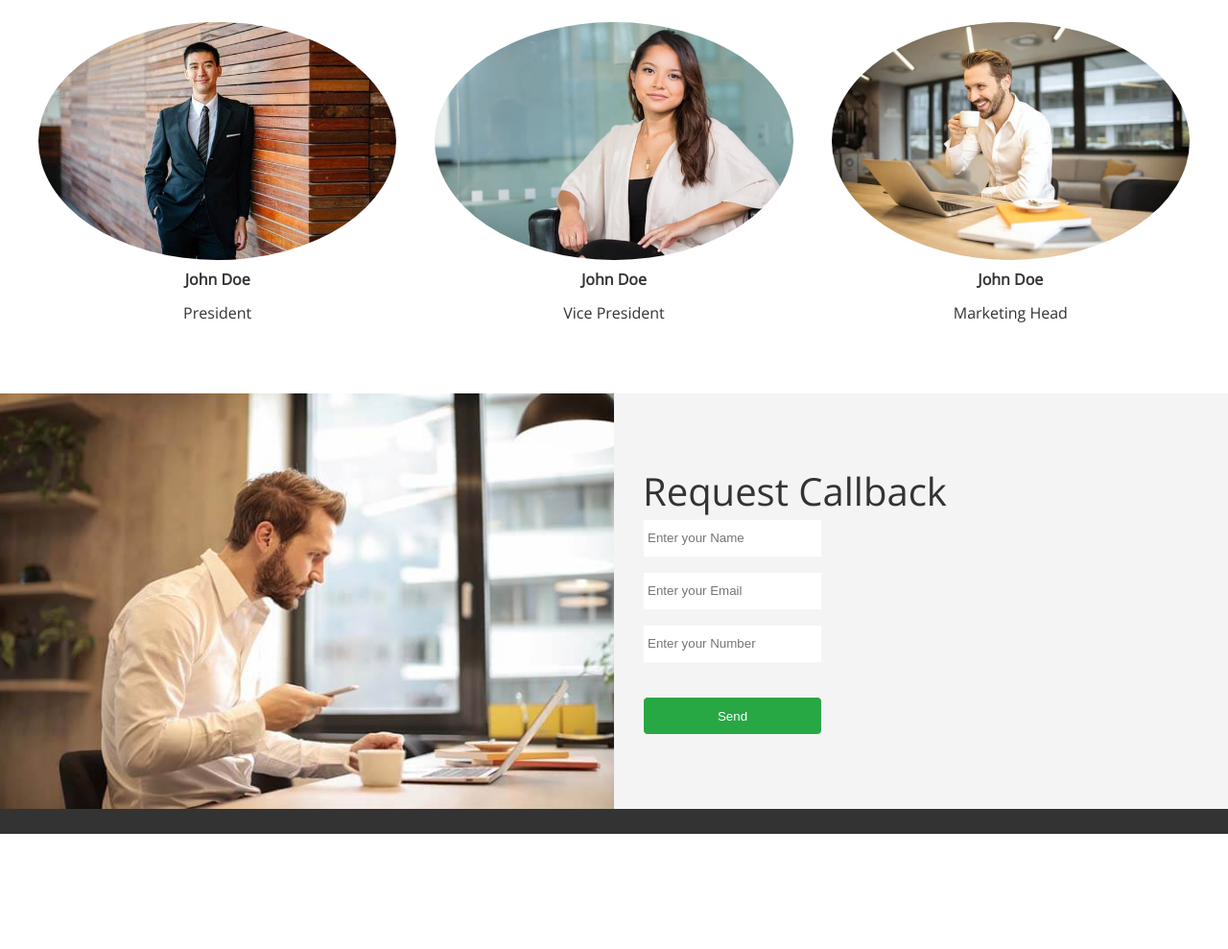
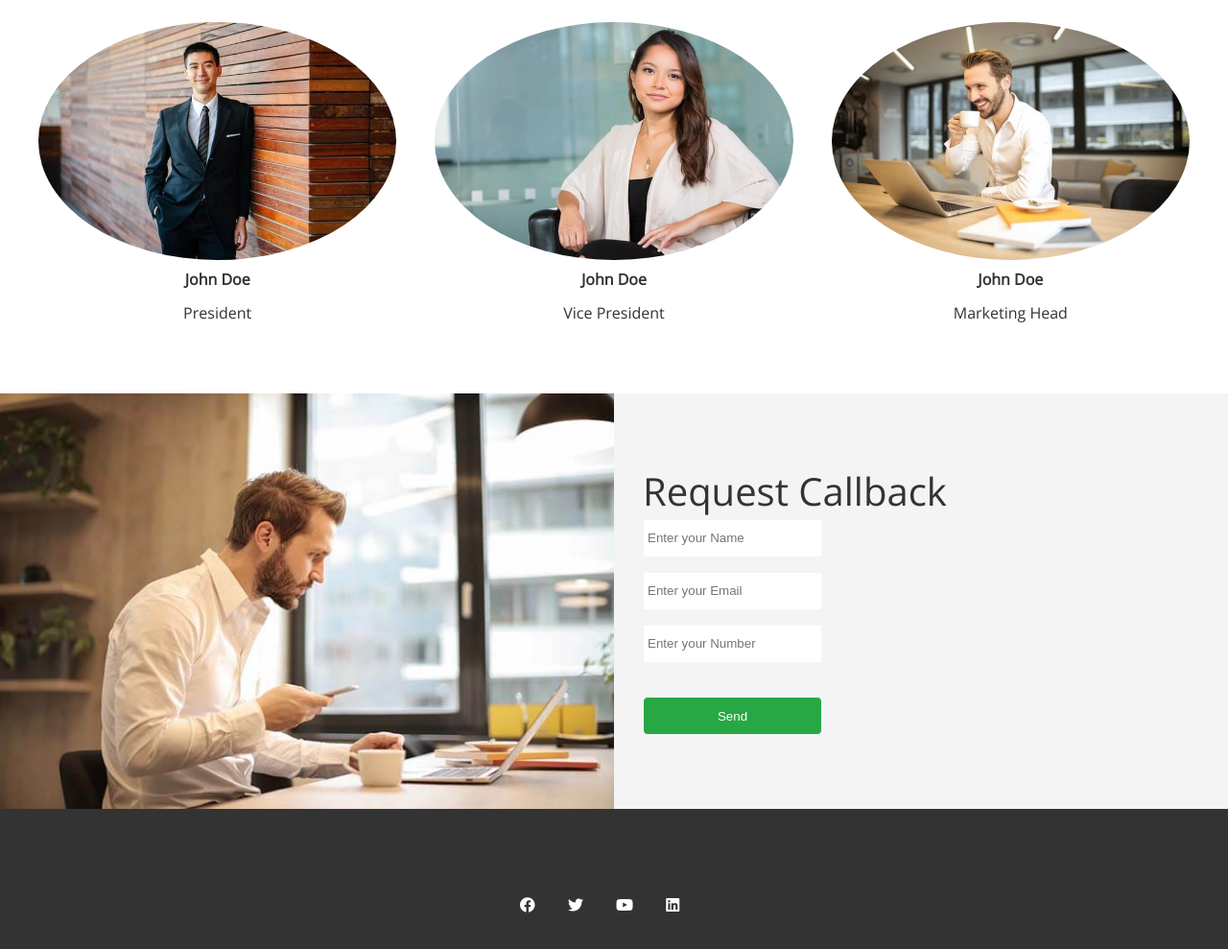
Before and after one commit to maaneesh/Edgeledger-codealong, a plain HTML site: page index.html in a window 1280 px wide. Shown: the part 2944-3933 px from the top of the page at 96% size. Before the commit the page ends 3813 px from the top, so only its background shows below. Drawn offline with nearby package versions, Linux system fonts and the light colour scheme.

Commit message:
first commit

```diff
--- a/css/style.css
+++ b/css/style.css
@@ -175,3 +175,26 @@ img {
     padding: 12px 0;
     margin-top: 20px;
 }
+
+/* FOOTER */
+.footer{
+    display: flex;
+    flex-direction: column;
+    align-items: center;
+    justify-content: center;
+    text-align: center;
+    height: 200px;
+
+}
+.footer a {
+    color: #fff;
+
+}
+
+.footer a:hover{
+    color: #28a745;
+}
+
+.footer .social > *{
+    margin-right: 30px;
+}
```
Also changed, not shown: 4 other files.
